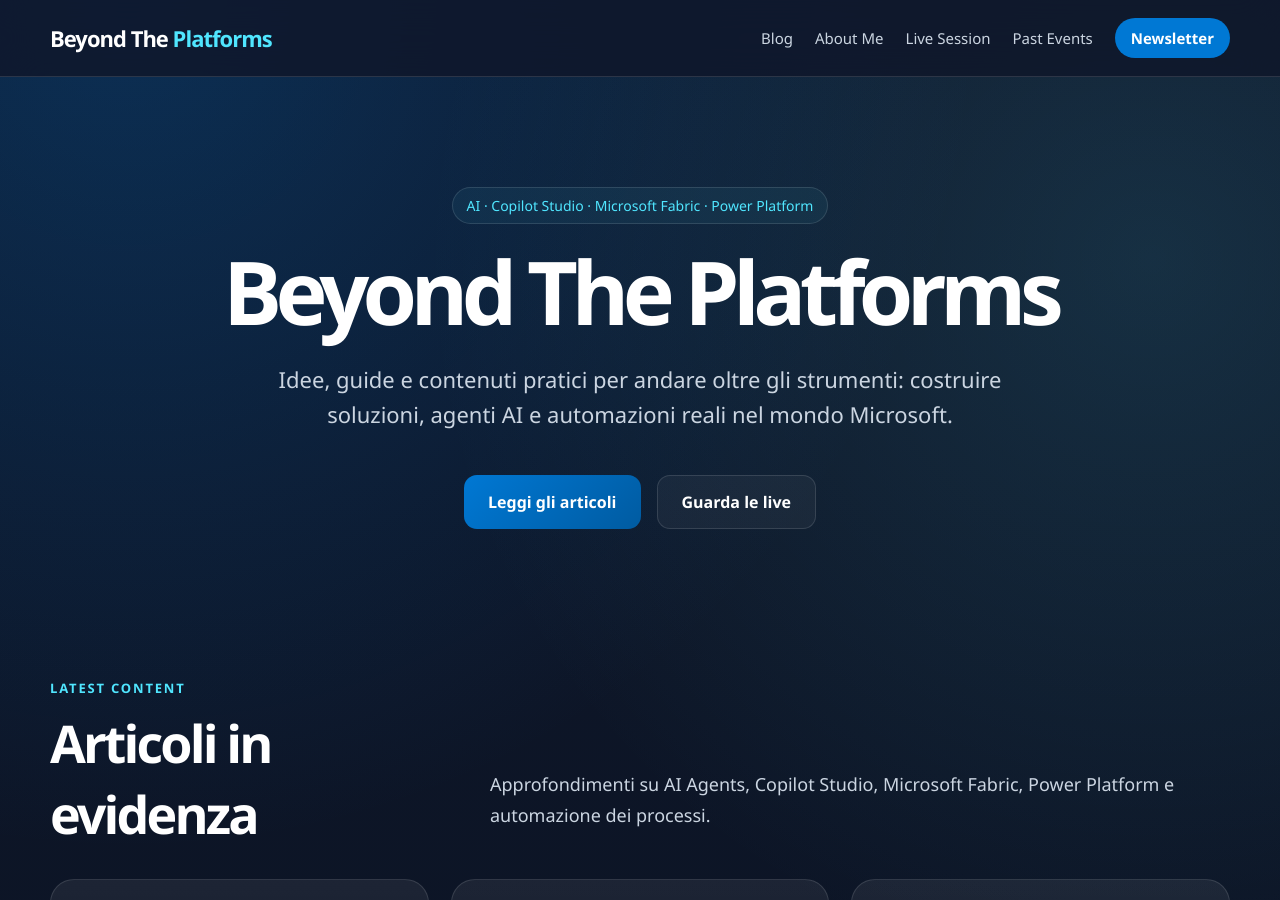
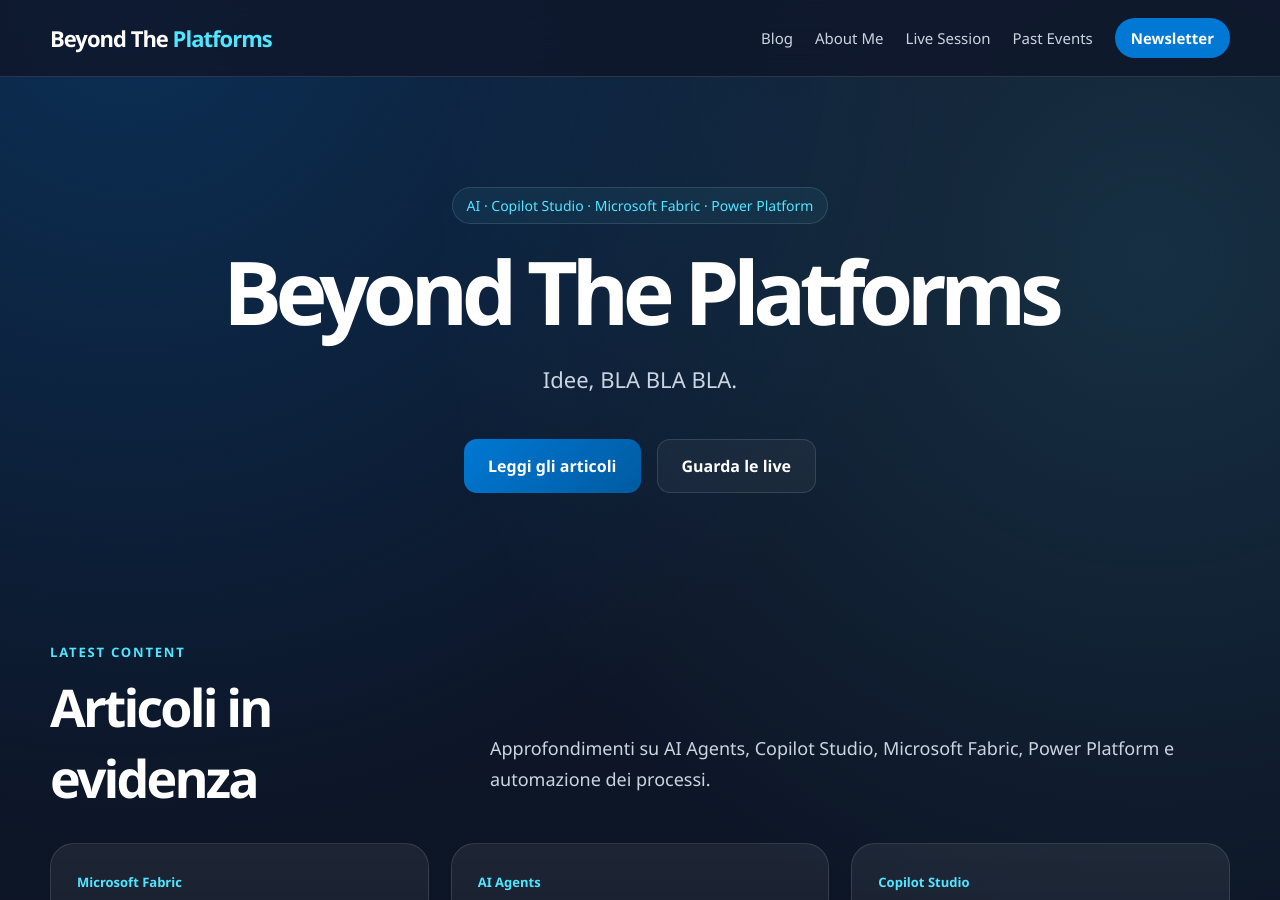
Before and after one commit to beyondtheplatforms/beyondtheplatforms.github.io, a Jekyll site: the page built from index.md, in a window 1280 px wide and 900 px high. Built offline with Jekyll 4.4.1, drawn with Linux system fonts in a browser that asks for light colours.

```diff
--- a/index.md
+++ b/index.md
@@ -9,8 +9,7 @@ description: "PAOLO ASNAGHI TEST."
     <div class="badge">AI · Copilot Studio · Microsoft Fabric · Power Platform</div>
     <h1>Beyond The Platforms</h1>
     <p>
-      Idee, guide e contenuti pratici per andare oltre gli strumenti: costruire soluzioni,
-      agenti AI e automazioni reali nel mondo Microsoft.
+      Idee, BLA BLA BLA.
     </p>
     <div class="hero-actions">
       <a class="button button-primary" href="{{ '/blog/' | relative_url }}">Leggi gli articoli</a>
```
Also changed, not shown: other parts of index.md (+1 -1 lines).
